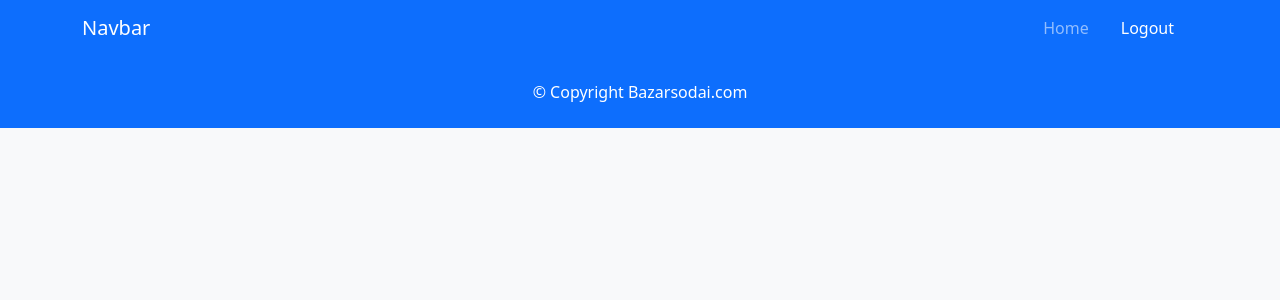
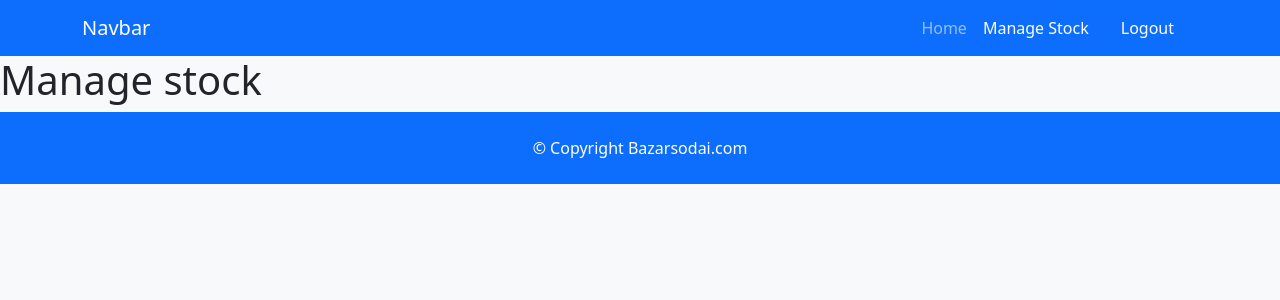
Before and after one commit to hmrahim/project-9-warehouse-website-client, a React (Create React App) app: page /managestock in a window 1280 px wide. Shown: the top 300 px of the page. Built offline with nearby package versions, Linux system fonts and the light colour scheme; no server answers; sample sign-in values are in the browser's storage.

Commit message:
redirect use with path

```diff
--- a/src/App.js
+++ b/src/App.js
@@ -11,6 +11,8 @@ import Footer from './Components/Pages/Footer/Footer';
 import ResetPass from './Components/Pages/ResetPass/ResetPass';
 import { ToastContainer, toast } from 'react-toastify';
   import 'react-toastify/dist/ReactToastify.css';
+import RequireAuth from './Components/Pages/RequireAuth/RequireAuth';
+import ManageStock from './Components/Pages/ManageStock/ManageStock';
 function App() {
   return (
     <div className="App " >
@@ -20,6 +22,13 @@ function App() {
       <Route path='/login' element={<Login></Login>}></Route>
       <Route path='/signup' element={<Signup></Signup>}></Route>
       <Route path='/resetpass' element={<ResetPass></ResetPass>}></Route>
+      <Route path='/managestock' element={
+      <RequireAuth>
+        <ManageStock></ManageStock>
+
+      </RequireAuth>}>
+
+      </Route>
     </Routes>
     <ToastContainer></ToastContainer>
     <Footer></Footer>
--- a/src/Components/Hooks/useAuth.js
+++ b/src/Components/Hooks/useAuth.js
@@ -1,4 +1,4 @@
-import { Link, useNavigate } from "react-router-dom";
+import { Link, useLocation, useNavigate } from "react-router-dom";
 import {
   useCreateUserWithEmailAndPassword,
   useSendEmailVerification,
@@ -33,6 +33,14 @@ const useAUth = () => {
   const [updateProfile, updating, updateError] = useUpdateProfile(auth);
 
   const navigate = useNavigate();
+  const location = useLocation()
+
+  const from = location.state?.from?.pathname || "/";
+  if(SigninUser){
+    navigate(from, { replace: true });
+
+  }
+
 
   const signupHandeler = async (e) => {
     e.preventDefault();
@@ -71,9 +79,10 @@ const useAUth = () => {
       toast.error("Password field cannot be empty");
     } else {
       signInWithEmailAndPassword(email, password);
-      navigate("/");
+
       toast.success("Login succesfully");
     }
+
   };
 
 
--- /dev/null
+++ b/src/Components/Pages/ManageStock/ManageStock.js
@@ -0,0 +1,11 @@
+import React from 'react';
+
+const ManageStock = () => {
+    return (
+        <div>
+            <h1>Manage stock</h1>
+        </div>
+    );
+};
+
+export default ManageStock;
--- a/src/Components/Pages/Nav/Nav.js
+++ b/src/Components/Pages/Nav/Nav.js
@@ -20,6 +20,9 @@ const Nav = () => {
               <li className="nav-item m-0">
                 <NavLink activeClassName="active-class" className="nav-link  m-0" aria-current="page" to="/">Home</NavLink>
               </li>
+              <li className="nav-item m-0">
+                <NavLink activeClassName="active-class" className="nav-link  m-0" aria-current="page" to="/managestock">Manage Stock</NavLink>
+              </li>
 
 
 
--- /dev/null
+++ b/src/Components/Pages/RequireAuth/RequireAuth.js
@@ -0,0 +1,18 @@
+import React from 'react';
+import {useAuthState} from "react-firebase-hooks/auth"
+import { Navigate, useLocation } from 'react-router-dom';
+import auth from '../../../firebase.init';
+
+const RequireAuth = ({children}) => {
+    const location = useLocation()
+    const [user,loading,error] = useAuthState(auth)
+    if(loading){
+        return <h1 className='text-center'>Loading...</h1>
+    }
+    if(!user){
+        return <Navigate to="/login" state={{from:location}} replace></Navigate>
+    }
+    return children
+};
+
+export default RequireAuth;
```
